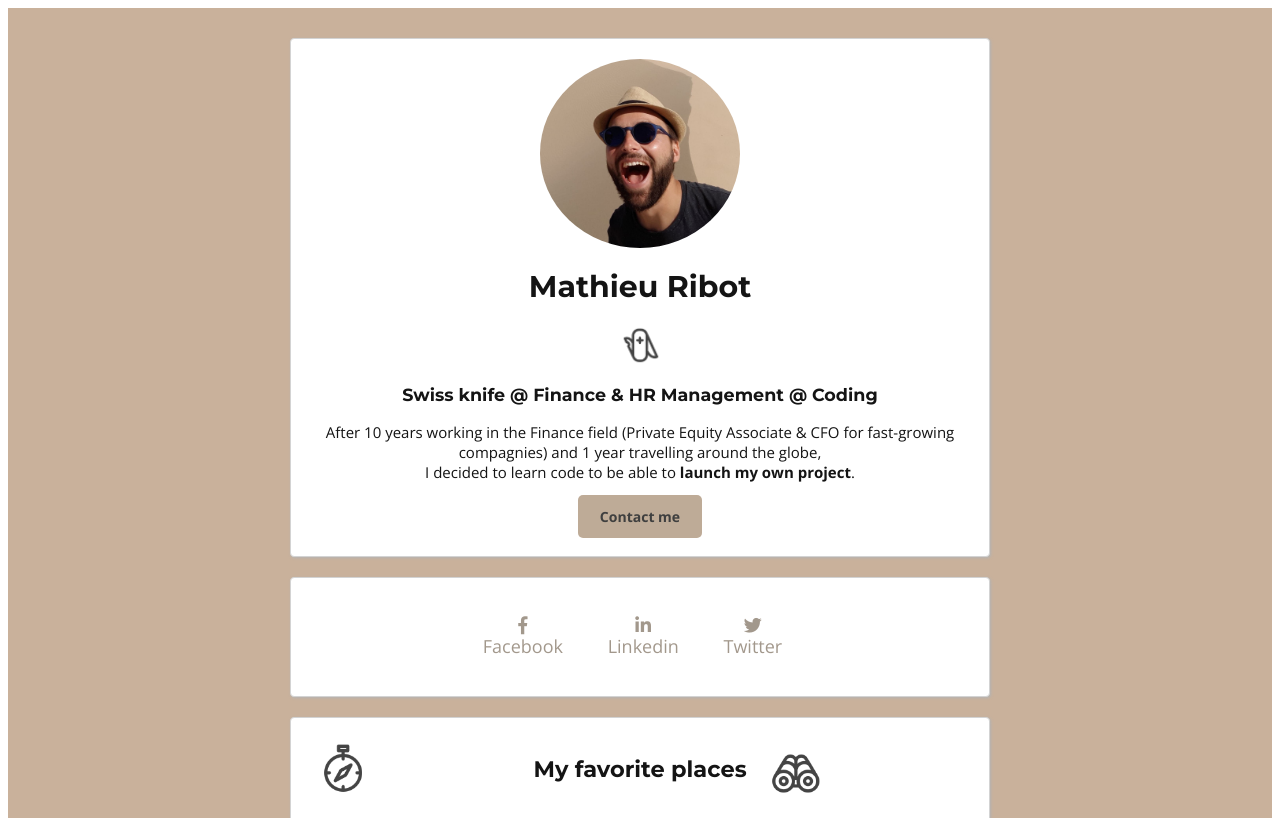
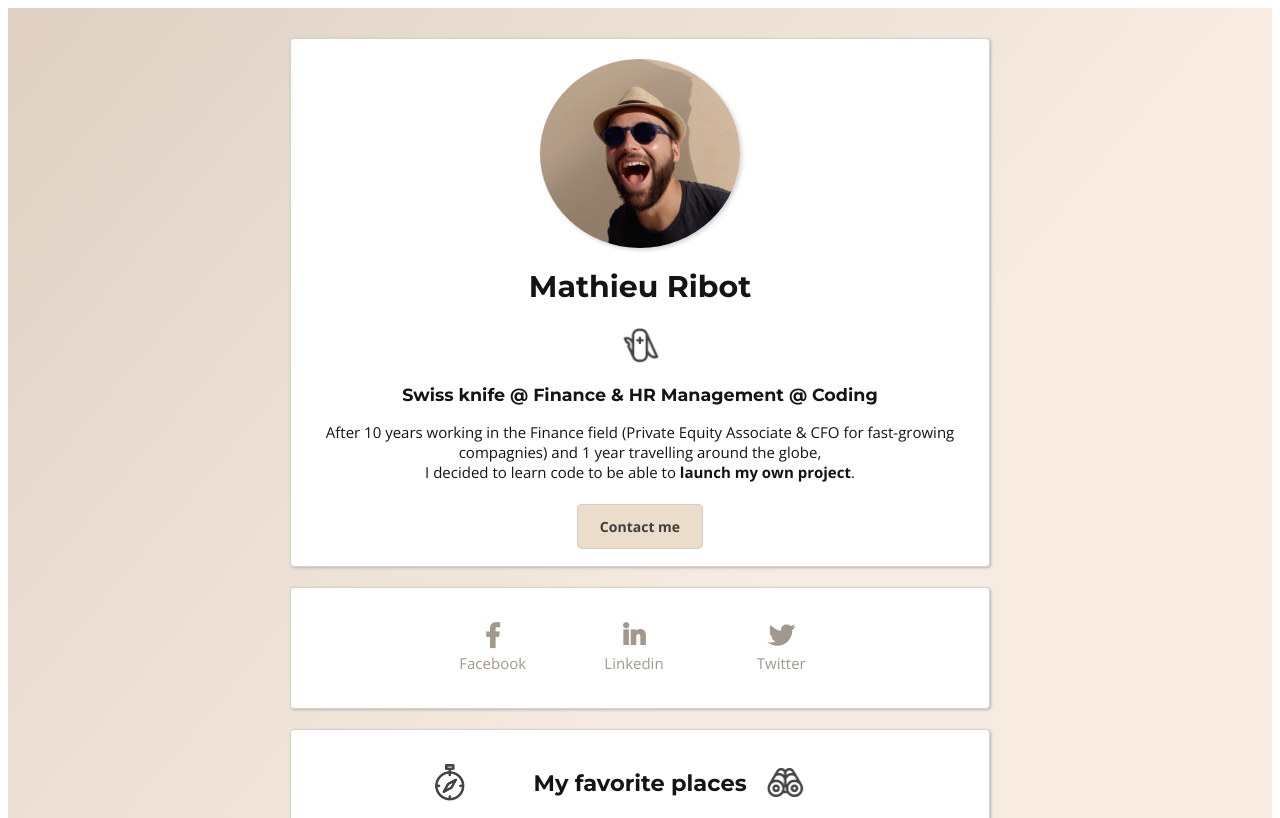
Before and after one commit to MathieuRibot/profile, a plain HTML site: page index.html in a window 1280 px wide. Shown: the top 818 px of the page. Drawn offline with nearby package versions, Linux system fonts and the light colour scheme.

Commit message:
new version of the profile

```diff
--- /dev/null
+++ b/css/components/button.css
@@ -0,0 +1,19 @@
+/* --- Contact Button --- */
+.btn-contact {
+  font-size: 14px;
+  font-weight: bold;
+  color: rgb(30, 30, 30);
+  background-color: #E9D6C1;
+  padding: 12px 22px;
+  border-radius: 5px;
+  border: 0.5px solid rgb(209, 193, 193);
+  opacity: 0.85;
+}
+.btn-contact:hover {
+  opacity: 1;
+}
+
+.contact-me {
+  margin-top: 35px;
+  margin-bottom: 10px;
+}
--- /dev/null
+++ b/css/components/image.css
@@ -0,0 +1,23 @@
+/* --- Profile Image --- */
+ #img-profile {
+  width: 200px;
+  height: 189px;
+  box-shadow: 2px 2px 4px lightgrey;
+ }
+
+.img-circle {
+  border-radius: 50%;
+}
+
+#profile-icon {
+  width: 7%;
+}
+
+/* --- Places Image --- */
+.img-places {
+  width: 100%;
+  border-radius: 4px;
+}
+.logo-places {
+  width: 50%;
+}
--- /dev/null
+++ b/css/components/list.css
@@ -0,0 +1,28 @@
+/* --- Places list --- */
+.header-places {
+  display: flex;
+  justify-content: center;
+  align-items: center;
+  padding-bottom: 15px;
+}
+.header-title-places {
+  text-align: center;
+  flex: 0 0 auto;
+  padding: 0px 15px;
+}
+.header-logo-places {
+  flex: 0 1 auto;
+}
+
+.text-description {
+  color: rgb(20, 20, 20);
+  font-size: 14px;
+  font-style: italic;
+  line-height: 1.5;
+}
+
+/* --- Sizing pictures of the list --- */
+td:first-child {
+  width: 280px;
+  padding: 5px 10px 5px 0px;
+}
--- a/style.css
+++ b/css/style.css
@@ -2,7 +2,9 @@
 @import url("http://fonts.googleapis.com/css?family=Open+Sans:400,300,700|Montserrat:400,700");
 
 /* --- Components design --- */
-
+@import url("components/button.css");
+@import url("components/list.css");
+@import url("components/image.css");
 
 /* --- Fonts --- */
 body {
@@ -18,6 +20,10 @@ h1, h2, h3 {
   font-weight: 700;
 }
 
+/*J'ai renommé les 4 principales div de la page
+A faire en priorité : modifier 'My favorite places' avec une flexbox
+Modifier le footer*/
+
 /* --- Links --- */
 a {
   color: #7c6d5c;
@@ -28,21 +34,16 @@ a:hover {
   opacity: 1;
 }
 
-/* --- Links --- */
-td:first-child {
-  width: 280px;
-  padding: 5px 10px 5px 0px;
-}
-
 /* --- Layout --- */
 .wrapper {
-  background-color: rgb(201, 177, 155);
+  /*background-color: rgb(201, 177, 155);*/
+  background-image: linear-gradient(-230deg, rgba(201,177,155, 0.6) 0%, rgba(242, 223, 205, 0.6) 40%);
   margin: 0px;
   padding: 10px;
 }
 
 .container {
-  width: 700px;
+  max-width: 700px;
   margin: 20px auto;
 }
 
@@ -58,66 +59,10 @@ td:first-child {
 .text-center {
   text-align: center;
 }
-
 .text-justify {
   text-align: justify;
 }
 
-/* --- Profile Image --- */
- #profile-pic {
-  width: 200px;
-  height: 189px;
- }
-
-.img-circle {
-  border-radius: 50%;
-}
-
-#profile-icon {
-  width: 7%;
-}
-
-/* --- Contact Button --- */
-.btn-contact {
-  font-size: 14px;
-  font-weight: bold;
-  color: rgb(30, 30, 30);
-  background-color: #B39D85;
-  padding: 12px 22px;
-  border-radius: 5px;
-  opacity: 0.85;
-}
-.btn-contact:hover {
-  opacity: 1;
-}
-
-.contact-me {
-  margin-top: 25px;
-  margin-bottom: 10px;
-}
-
-/* --- Social Media --- */
-.social-logo {
-  font-size: 18px;
-  padding: 0px 15px;
-}
-
-/* --- Places Content --- */
-.logo-places {
-  width: 30%;
-}
-
-.img-place {
-  width: 100%;
-  border-radius: 4px;
-}
-
-.text-description {
-  color: rgb(20, 20, 20);
-  font-size: 14px;
-  font-style: italic;
-  line-height: 1.5;
-}
 .list-inline {
   padding-left: 0px;
 }
@@ -125,19 +70,13 @@ td:first-child {
   display: inline-block;
   padding: 0px 20px;
 }
-
-.box-inline {
-  width: 100%;
-  display: table;
-  margin-bottom: 30px;
-}
-.box-inline  > h2 {
-  width: 250px;
-}
-
-.box-item {
-  display: table-cell;
-  vertical-align: middle;
+/* --- Social Media FA --- */
+.social-logo {
+  color: #7c6d5c;
+  font-size: 25px;
+  font-weight: bold;
+  padding: 0px 40px;
+  margin-bottom: 5px;
 }
 
 /* --- Responsive --- */
@@ -167,6 +106,9 @@ td:first-child {
   .container {
     width: 400px;
   }
+  .profile-header p {
+    font-size: 12px;
+  }
   h3 {
     font-size: 12px;
     margin-bottom: 1px;
--- a/index.html
+++ b/index.html
@@ -4,14 +4,14 @@
     <title>Mathieu Ribot's Profile</title>
     <link href="https://maxcdn.bootstrapcdn.com/font-awesome/4.7.0/css/font-awesome.min.css" rel="stylesheet">
     <link rel="stylesheet" href="https://use.fontawesome.com/releases/v5.0.10/css/all.css">
-    <link rel="stylesheet" href="style.css">
+    <link rel="stylesheet" href="css/style.css">
   </head>
 
   <body>
     <div class="wrapper">
       <div class="container">
-        <div class="card-white text-center">
-          <img src="images/profile.jpg" alt="Mathieu Ribot" id="profile-pic" class="img-circle">
+        <div class="profile-header card-white text-center">
+          <img src="images/profile.jpg" alt="Mathieu Ribot" id="img-profile" class="img-circle">
           <h1>Mathieu Ribot</h1>
           <img src="images/swiss_knife.png" alt="swiss-knife" id="profile-icon">
           <h3> Swiss knife @ Finance & HR Management @ Coding</h3>
@@ -22,32 +22,38 @@
             <a href="mailto:mathieu@ribot.me" class="btn-contact">Contact me</a>
           </div>
         </div>
-        <div class="card-white text-center">
-          <ul class="list-inline social-logo">
+        <div class="social-links card-white text-center">
+          <ul class="list-inline">
             <li class="text-center">
               <a href="https://www.facebook.com/mathieu.haribo.9" target="_blank">
-              <i class="fab fa-facebook-f"></i><br> Facebook
+              <i class="fab fa-facebook-f social-logo"></i><br> Facebook
             </a></li>
             <li class="text-center">
               <a href="https://www.linkedin.com/in/mribot/" target="_blank">
-              <i class="fab fa-linkedin-in"></i><br> Linkedin
+              <i class="fab fa-linkedin-in social-logo"></i><br> Linkedin
             </a></li>
             <li class="text-center">
               <a href="https://twitter.com/MathieuRibot" target="_blank">
-              <i class="fab fa-twitter"></i><br> Twitter
+              <i class="fab fa-twitter social-logo"></i><br> Twitter
             </a></li>
           </ul>
         </div>
-        <div class="card-white text-center ">
-          <div class="box-inline">
-            <img class="box-item logo-places" src="images/places1.png" alt="places1">
-            <h2 class="box-item">My favorite places</h2>
-            <img class="box-item logo-places" src="images/places2.png" alt="places2">
+        <div class="places-content card-white">
+          <div class="header-places">
+            <div class="header-logo-places">
+              <img class="logo-places" src="images/places1.png" alt="places1">
+            </div>
+            <div class="header-title-places">
+              <h2>My favorite places</h2>
+            </div>
+            <div class="header-logo-places">
+              <img class="logo-places" src="images/places2.png" alt="places2">
+            </div>
           </div>
           <table>
             <tr>
               <td>
-                <img src="images/alaska1.jpg" alt="Alaska" class="img-place">
+                <img src="images/alaska1.jpg" alt="Alaska" class="img-places">
               </td>
               <td>
                 <h3>Alaska (USA)</h3>
@@ -57,7 +63,7 @@
             </tr>
             <tr>
               <td>
-                <img src="images/guarija1.jpg" alt="La Guajira" class="img-place">
+                <img src="images/guarija1.jpg" alt="La Guajira" class="img-places">
               </td>
               <td>
                 <h3>La Guajira (Colombia)</h3>
@@ -67,7 +73,7 @@
             </tr>
             <tr>
               <td>
-                <img src="images/machu_picchu1.jpg" alt="Machu Picchu" class="img-place">
+                <img src="images/machu_picchu1.jpg" alt="Machu Picchu" class="img-places">
               </td>
               <td>
                 <h3>Machu Picchu (Perù)</h3>
@@ -77,7 +83,7 @@
             </tr>
           </table>
         </div>
-        <div class="card-white text-center">
+        <div class="profile-footer card-white text-center">
           <h2>About this page</h2>
           This page has been coded during the <a href="https://lewagon.com/program" target="_blank">FullStack program @LeWagon</a>. That was probably the best experience of my entire life (probably.).
           <ul class="list-inline">
```
